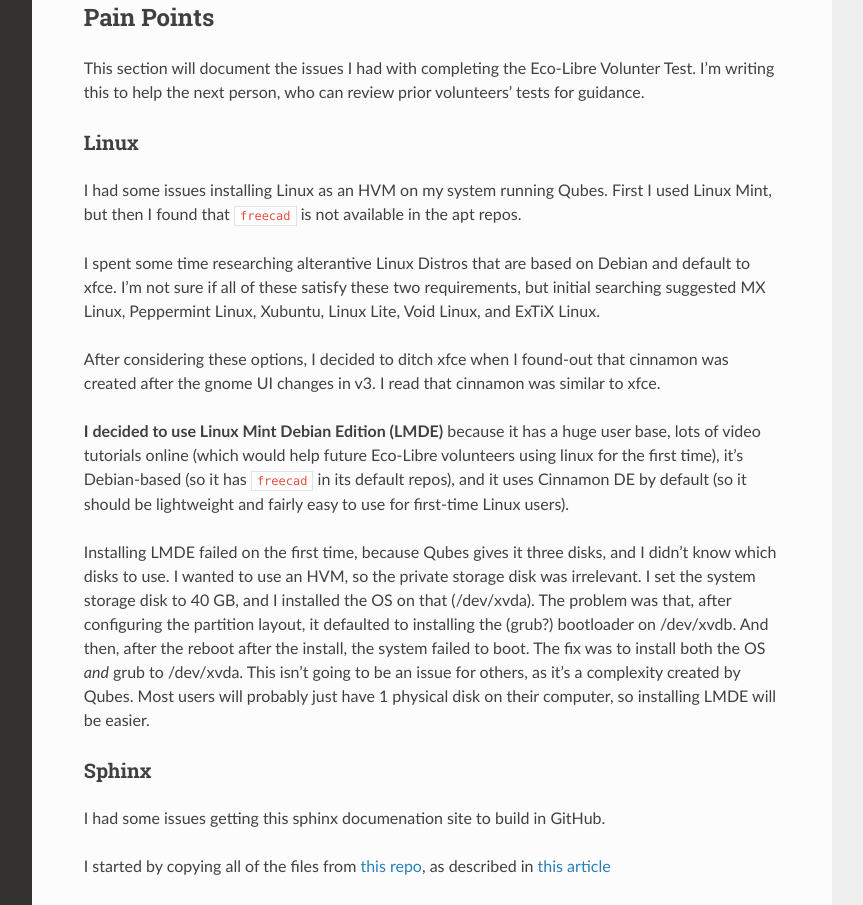
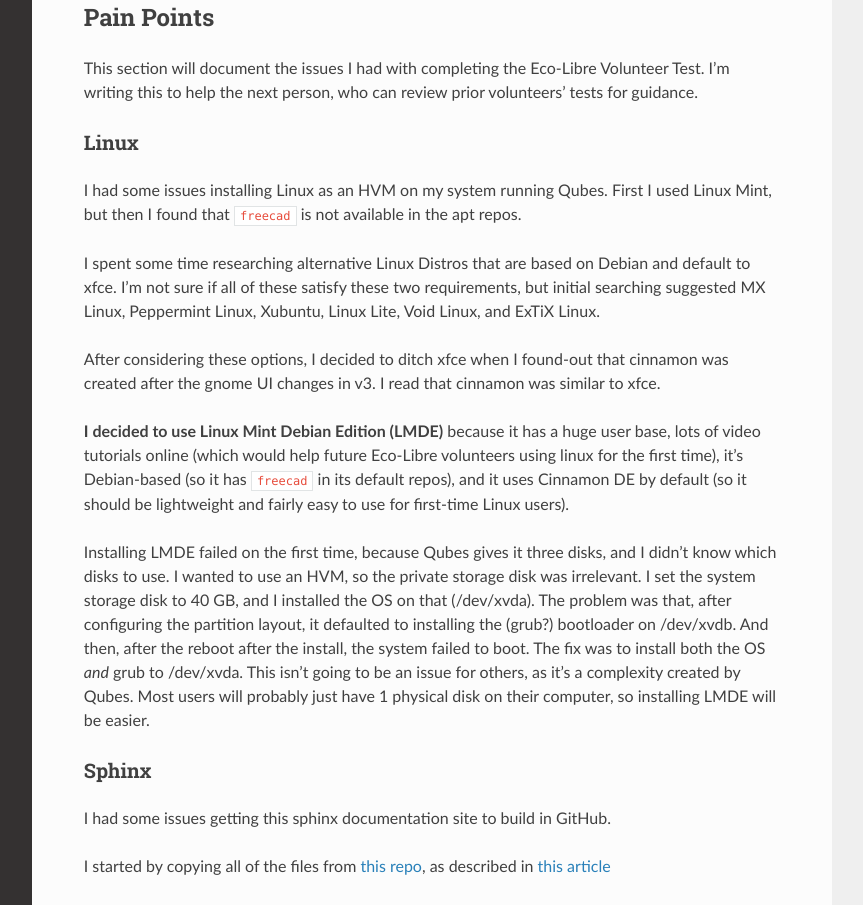
Before and after one commit to maltfield/eco-libre-volunteer-test, a Sphinx documentation site: the page built from docs/index.rst, in a window 1280 px wide and 1400 px high, scrolled down 616 px, cut to the strip 199-1104 px from the top of the window. Shown: the whole strip, without its empty margins (268-1131 px from the left). Built offline with Sphinx 7.4.7 and the Read the Docs theme 3.1.0, drawn with Linux system fonts in a browser that asks for light colours; the version number could not be read and is left out; some of the changed text lies outside the part shown.

Commit message:
fix spelling
This commit fixes spelling in the docs

```diff
--- a/docs/index.rst
+++ b/docs/index.rst
@@ -25,14 +25,14 @@
 Pain Points
 -----------
 
-This section will document the issues I had with completing the Eco-Libre Volunter Test. I'm writing this to help the next person, who can review prior volunteers' tests for guidance.
+This section will document the issues I had with completing the Eco-Libre Volunteer Test. I'm writing this to help the next person, who can review prior volunteers' tests for guidance.
 
 Linux
 ^^^^^
 
 I had some issues installing Linux as an HVM on my system running Qubes. First I used Linux Mint, but then I found that ``freecad`` is not available in the apt repos.
 
-I spent some time researching alterantive Linux Distros that are based on Debian and default to xfce. I'm not sure if all of these satisfy these two requirements, but initial searching suggested MX Linux, Peppermint Linux, Xubuntu, Linux Lite, Void Linux, and ExTiX Linux.
+I spent some time researching alternative Linux Distros that are based on Debian and default to xfce. I'm not sure if all of these satisfy these two requirements, but initial searching suggested MX Linux, Peppermint Linux, Xubuntu, Linux Lite, Void Linux, and ExTiX Linux.
 
 After considering these options, I decided to ditch xfce when I found-out that cinnamon was created after the gnome UI changes in v3. I read that cinnamon was similar to xfce.
 
@@ -43,7 +43,7 @@
 Sphinx
 ^^^^^^
 
-I had some issues getting this sphinx documenation site to build in GitHub.
+I had some issues getting this sphinx documentation site to build in GitHub.
 
 I started by copying all of the files from `this repo <https://github.com/maltfield/rtd-github-pages>`_, as described in `this article <https://tech.michaelaltfield.net/2020/07/18/sphinx-rtd-github-pages-1/>`_
 
```
Also changed, not shown: other parts of docs/index.rst (+1 -1 lines).
